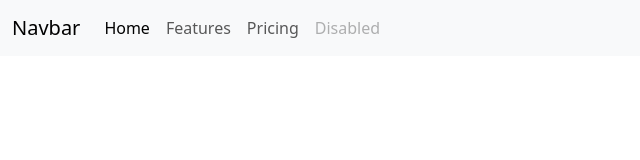
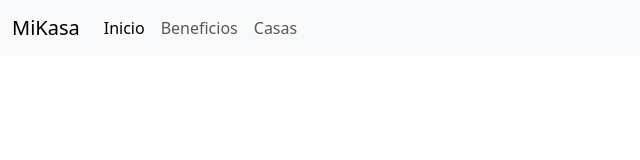
Before and after one commit to c2vai4545/proyecto_casas_0085, a plain HTML site: page index.html in a window 1280 px wide. Shown: the whole page, without its empty margins (0-640 px from the left). Drawn offline with nearby package versions, Linux system fonts and the light colour scheme.

Commit message:
se termina la navbar

```diff
--- a/index.html
+++ b/index.html
@@ -14,7 +14,7 @@
   <body>
     <nav class="navbar navbar-expand-lg bg-body-tertiary">
       <div class="container-fluid">
-        <a class="navbar-brand" href="#">Navbar</a>
+        <a class="navbar-brand" href="#">MiKasa</a>
         <button
           class="navbar-toggler"
           type="button"
@@ -29,16 +29,13 @@
         <div class="collapse navbar-collapse" id="navbarNav">
           <ul class="navbar-nav">
             <li class="nav-item">
-              <a class="nav-link active" aria-current="page" href="#">Home</a>
+              <a class="nav-link active" aria-current="page" href="#">Inicio</a>
             </li>
             <li class="nav-item">
-              <a class="nav-link" href="#">Features</a>
+              <a class="nav-link" href="#">Beneficios</a>
             </li>
             <li class="nav-item">
-              <a class="nav-link" href="#">Pricing</a>
-            </li>
-            <li class="nav-item">
-              <a class="nav-link disabled" aria-disabled="true">Disabled</a>
+              <a class="nav-link" href="#">Casas</a>
             </li>
           </ul>
         </div>
```
